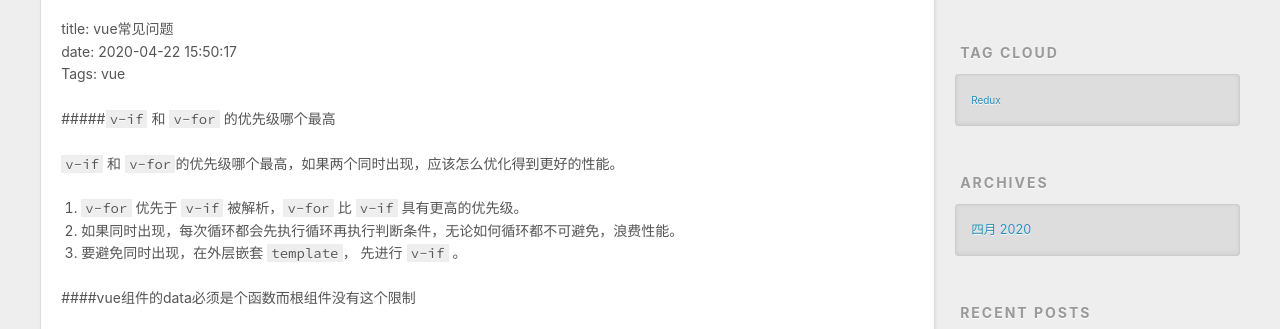
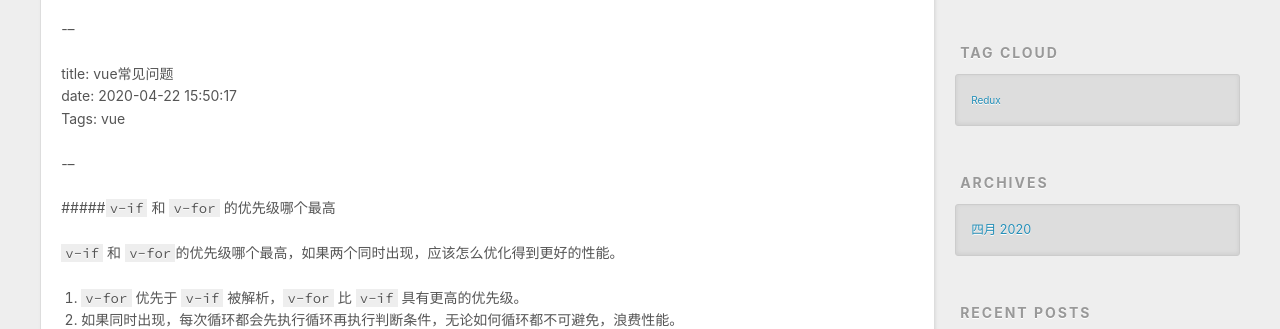
Before and after one commit to ZoneTian/zoneTian.github.io, a plain HTML site: page index.html in a window 1280 px wide. Shown: the part 435-764 px from the top of the page. Drawn offline with nearby package versions, Linux system fonts and the light colour scheme.

Commit message:
Site updated: 2020-04-22 16:52:44

```diff
--- a/index.html
+++ b/index.html
@@ -87,7 +87,9 @@
 
     <div class="article-entry" itemprop="articleBody">
 
-        <p>title: vue常见问题<br>date: 2020-04-22 15:50:17<br>Tags: vue</p>
+        <p>-–</p>
+<p>title: vue常见问题<br>date: 2020-04-22 15:50:17<br>Tags: vue</p>
+<p>-–</p>
 <p>#####<code>v-if</code>  和  <code>v-for</code> 的优先级哪个最高 </p>
 <p><code>v-if</code>  和 <code>v-for</code>的优先级哪个最高，如果两个同时出现，应该怎么优化得到更好的性能。</p>
 <ol>
```
Also changed, not shown: 2020/04/22/vue常见问题/index.html (+6 -4 lines).
